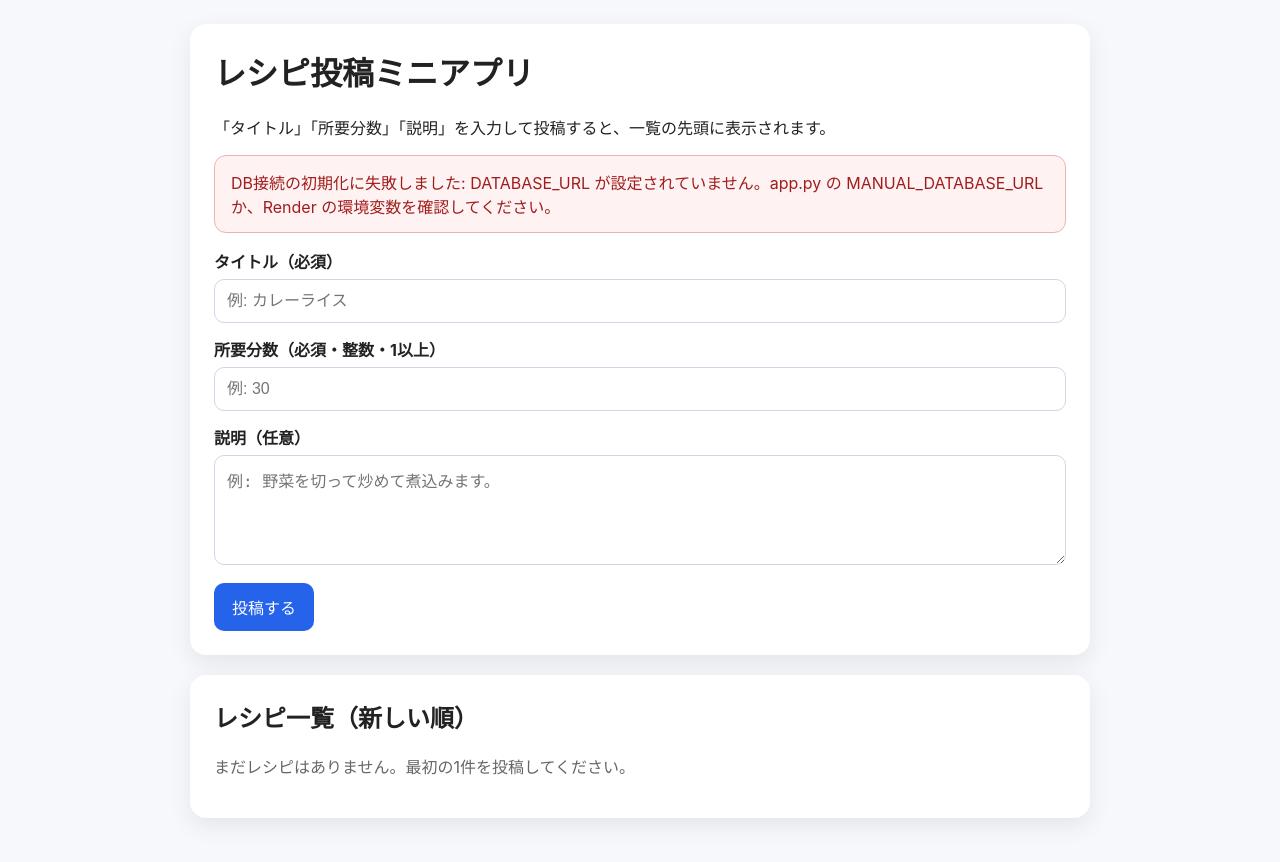
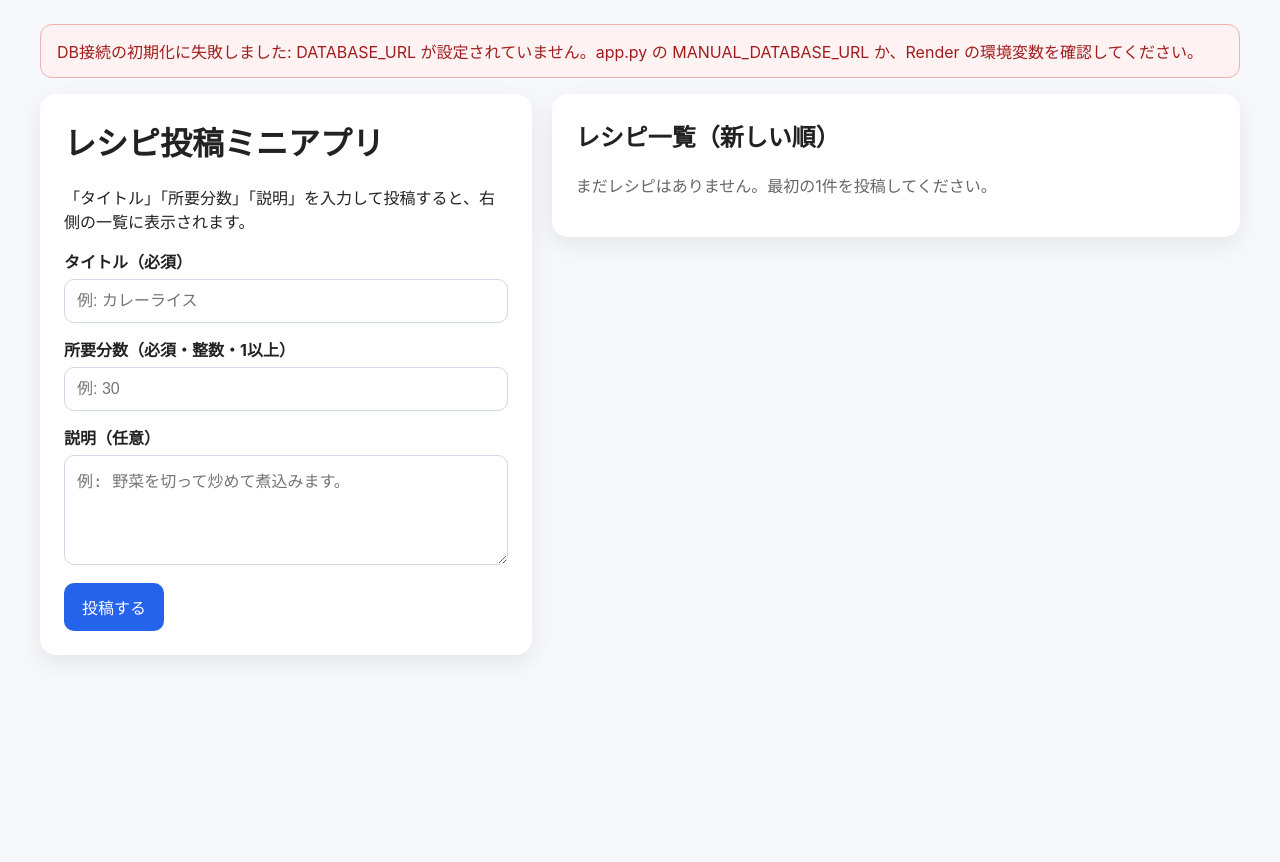
Before and after one commit to alochan-python/lesson8test2, a Flask app: page / in a window 1280 px wide. After the commit the page ends 658 px from the top, so only its background shows below. Run offline with Flask 3, Linux system fonts and the light colour scheme; some libraries are stand-ins or nearby versions.

Commit message:
レイアウト変更

```diff
--- a/static/style.css
+++ b/static/style.css
@@ -1,4 +1,3 @@
-
 body {
     margin: 0;
     padding: 24px;
@@ -6,20 +5,35 @@ body {
     color: #222;
     font-family: -apple-system, BlinkMacSystemFont, "Hiragino Sans", "Yu Gothic", sans-serif;
 }
+
 .wrap {
-    max-width: 900px;
+    max-width: 1200px;
     margin: 0 auto;
 }
+
+.layout {
+    display: grid;
+    grid-template-columns: 1fr 1.4fr;
+    gap: 20px;
+    align-items: start;
+}
+
 .card {
     background: #fff;
     border-radius: 16px;
     box-shadow: 0 8px 24px rgba(0,0,0,0.08);
     padding: 24px;
-    margin-bottom: 20px;
 }
+
+.form-card {
+    position: sticky;
+    top: 24px;
+}
+
 h1, h2, h3 {
     margin-top: 0;
 }
+
 .error-box {
     background: #fff2f2;
     border: 1px solid #efb1b1;
@@ -28,6 +42,7 @@ h1, h2, h3 {
     border-radius: 12px;
     margin-bottom: 16px;
 }
+
 .success-box {
     background: #eef9f0;
     border: 1px solid #a7dbb0;
@@ -36,14 +51,17 @@ h1, h2, h3 {
     border-radius: 12px;
     margin-bottom: 16px;
 }
+
 .field {
     margin-bottom: 14px;
 }
+
 label {
     display: block;
     font-weight: 700;
     margin-bottom: 6px;
 }
+
 input[type="text"],
 input[type="number"],
 textarea {
@@ -55,10 +73,12 @@ textarea {
     font-size: 16px;
     background: #fff;
 }
+
 textarea {
     min-height: 110px;
     resize: vertical;
 }
+
 button {
     background: #2563eb;
     color: #fff;
@@ -68,19 +88,33 @@ button {
     font-size: 16px;
     cursor: pointer;
 }
+
 .recipe {
     border-top: 1px solid #e5e7eb;
     padding: 16px 0;
 }
+
 .recipe:first-child {
     border-top: none;
     padding-top: 0;
 }
+
 .meta {
     color: #666;
     font-size: 14px;
     margin: 6px 0 10px;
 }
+
 .empty {
     color: #666;
 }
+
+@media (max-width: 900px) {
+    .layout {
+        grid-template-columns: 1fr;
+    }
+
+    .form-card {
+        position: static;
+    }
+}
--- a/templates/index.html
+++ b/templates/index.html
@@ -8,10 +8,6 @@
 </head>
 <body>
     <div class="wrap">
-        <div class="card">
-            <h1>レシピ投稿ミニアプリ</h1>
-            <p>「タイトル」「所要分数」「説明」を入力して投稿すると、一覧の先頭に表示されます。</p>
-
         {% if startup_error_message %}
         <div class="error-box">{{ startup_error_message }}</div>
         {% endif %}
@@ -23,6 +19,11 @@
         {% if error_message %}
         <div class="error-box">{{ error_message }}</div>
         {% endif %}
+
+        <div class="layout">
+            <div class="card form-card">
+                <h1>レシピ投稿ミニアプリ</h1>
+                <p>「タイトル」「所要分数」「説明」を入力して投稿すると、右側の一覧に表示されます。</p>
 
                 <form method="post" action="/">
                     <div class="field">
@@ -63,7 +64,7 @@
                 </form>
             </div>
 
-        <div class="card">
+            <div class="card list-card">
                 <h2>レシピ一覧（新しい順）</h2>
 
                 {% if recipes %}
@@ -82,5 +83,6 @@
                 {% endif %}
             </div>
         </div>
+    </div>
 </body>
 </html>
```
Also changed, not shown: 1 other file. Lines whose indentation alone changed are shown as unchanged.
